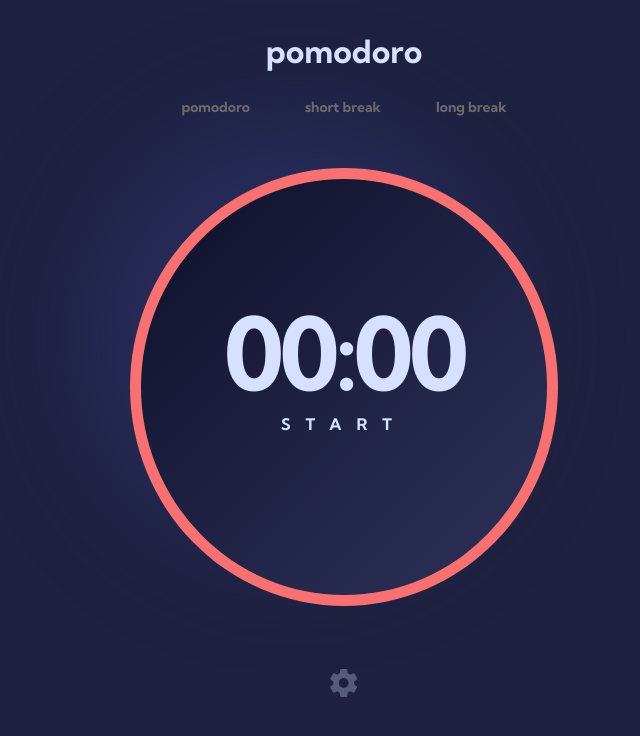
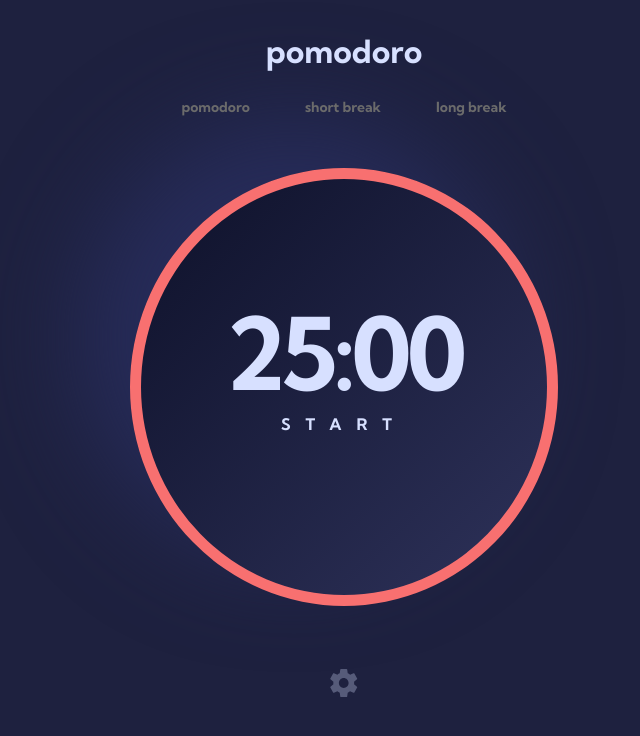
Before and after one commit to zehraecer/pomodoro, a React (Vite) app: page / in a window 1280 px wide. Shown: the top 736 px of the page, without its empty margins (296-936 px from the left). Built offline with nearby package versions, Linux system fonts and the light colour scheme; no server answers.

Commit message:
css'de değişiklik  yapıldı

```diff
--- a/src/App.jsx
+++ b/src/App.jsx
@@ -12,7 +12,7 @@ function App() {
   const [isClicked, setIsClicked] = useState(false)
   const modalRef = useRef()
   const formRef = useRef()
-  const [minute, setMinute] = useState("00")
+  const [minute, setMinute] = useState("25")
   const [second, setSecond] = useState("00")
   const [state, setState] = useState(false)
   const [short, setShort] = useState(5)
```
